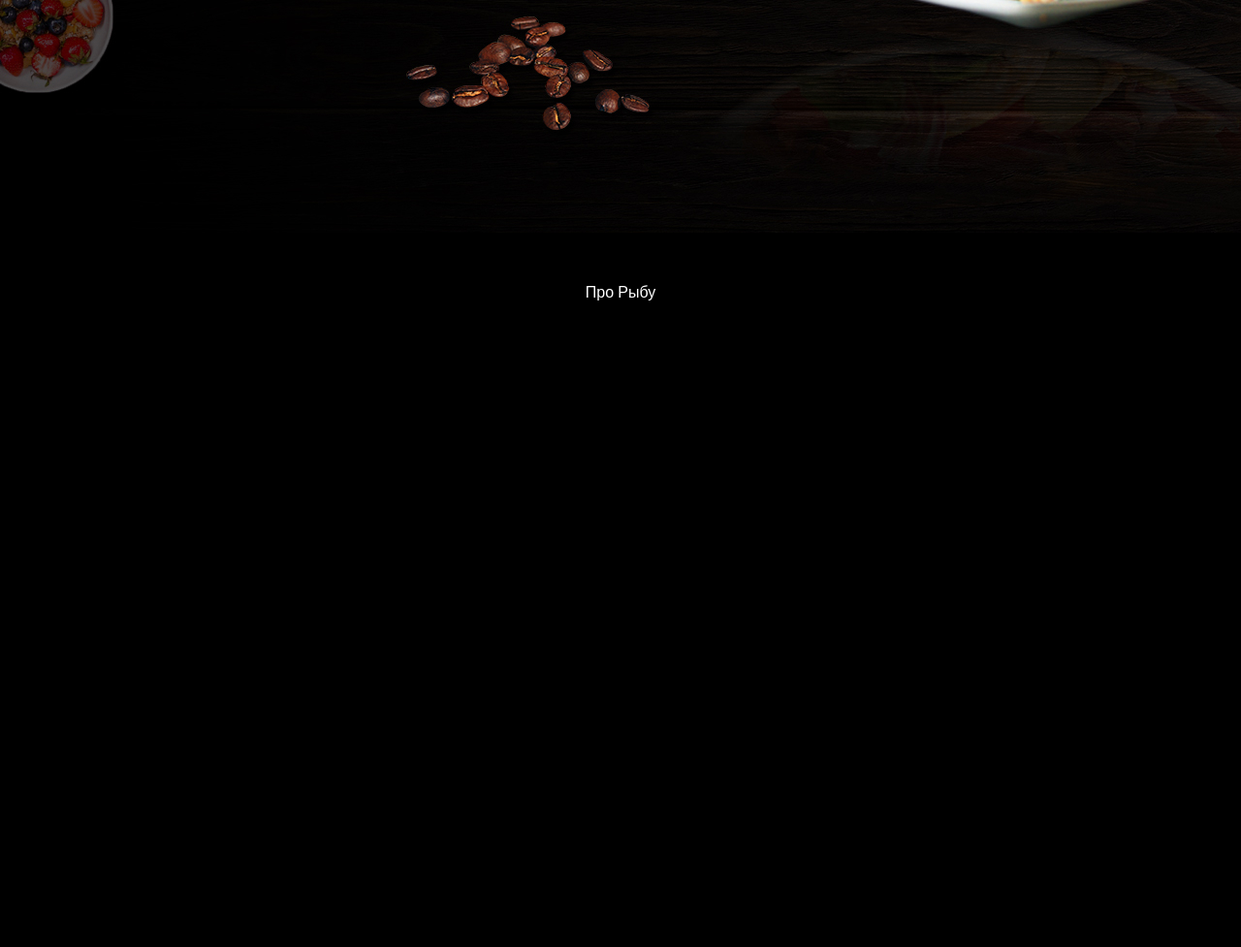
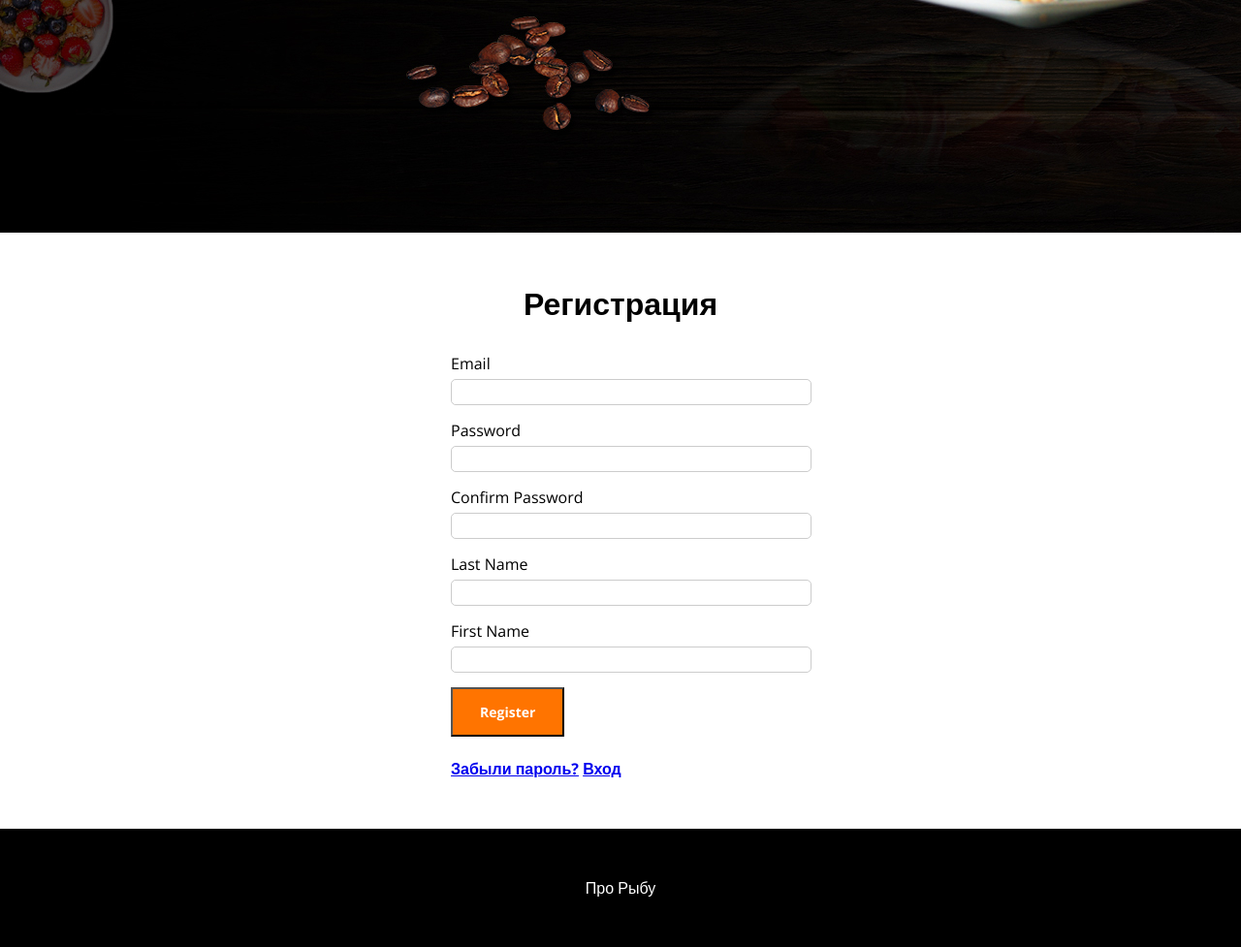
Before and after one commit to Danilalala21/diplomDDD, a Flask app: page /register in a window 1280 px wide. Shown: the part 560-1537 px from the top of the page at 97% size. Before the commit the page ends 870 px from the top, so only its background shows below. Run offline with Flask 2, Linux system fonts and the light colour scheme; some libraries are stand-ins or nearby versions.

Commit message:
login, register, profile

```diff
--- a/app/app.py
+++ b/app/app.py
@@ -193,6 +193,18 @@ def profile():
         raise InternalServerError
 
 
+@app.route('/orders')
+@login_required
+@user_check_password
+def orders():
+    try:
+        return render_template(
+            'orders.html', page='orders')
+    except Exception as ex:
+        logging.error(ex)
+        raise InternalServerError
+
+
 @app.route('/users')
 @admin_required
 @user_check_password
--- a/app/templates/base.html
+++ b/app/templates/base.html
@@ -32,14 +32,18 @@
                         <a class='nav-item' href="/menu">МЕНЮ</a>
                         <a class='nav-item' href="/about">О НАС</a>
                         {% if current_user and current_user.is_authenticated%}
+
+                            <a class='nav-item' href="/profile">КАБИНЕТ</a>
+                            {% if current_user.role =='admin' %}
+                            <a class='nav-item' href="/users">ПОЛЬЗОВАТЕЛИ</a>
+                            {% endif%}
+                            {% if current_user.role =='staff' %}
+                            <a class='nav-item' href="/users">ПОЛЬЗОВАТЕЛИ</a>
+                            {% endif%}
+                            {% if current_user.role in ['admin', 'staff'] %}
+                            <a class='nav-item' href="/orders">ЗАКАЗЫ</a>
+                            {% endif%}
                             <a class='nav-item' href="/logout">ВЫХОД</a>
-                            <a class='nav-item' href="/profile">КАБИНЕТ</a>
-                            {% if current_user.get_role() =='admin' %}
-                            <a class='nav-item' href="/login">ПОЛЬЗОВАТЕЛИ</a>
-                            {% endif%}
-                            {% if current_user.get_role() in ['admin', 'stuff'] %}
-                            <a class='nav-item' href="/login">Заказы</a>
-                            {% endif%}
                         {%else%}
                             <a class='nav-item' href="/login">ВХОД</a>
                             {%endif%}
@@ -80,7 +84,7 @@
                         <div class='header-subtitle'>Про Рыбу</div>
                         <div class='header-suptitle'>ДОМ ЛУЧШЕЙ ЕДЫ</div>
                         <div class='header-bth'>
-                            <a href='#' class='header-button'>VIEW MENU</a>
+                            <a href='/menu' class='header-button'>VIEW MENU</a>
                         </div>
                     </div>
                 </div>
--- a/app/templates/login.html
+++ b/app/templates/login.html
@@ -29,7 +29,8 @@
             <button type="submit" class="header-button">{{ form.submit.label }}</button>
         </form>
         <h4 class="tittle mail">
-            <a href='/change_password'>Forgot password?</a>
+            <a href='/change_password'>Забыли пароль?</a>
+            <a href='/register'>Регистрация</a>
         </h4>
     </div>
 </div>
--- /dev/null
+++ b/app/templates/orders.html
@@ -0,0 +1,6 @@
+{% extends 'base.html' %}
+{% block title %}{% endblock title%}
+
+{% block content %}
+
+{% endblock content%}
--- a/app/templates/register.html
+++ b/app/templates/register.html
@@ -2,5 +2,52 @@
 {% block title %}{% endblock title%}
 
 {% block content %}
-
+<div class="block_center">
+    <div class="login-form">
+        <h1>Регистрация</h1>
+        <form action="{{ url_for('login') }}" method="post">
+            {{ form.hidden_tag() }}
+            <div class="form-group">
+                {{ form.email.label(class_="form-label") }}
+                {{ form.email(class_="form-control") }}
+                {% for error in form.email.errors %}
+                    <span class="error">{{ error }}</span>
+                {% endfor %}
+            </div>
+            <div class="form-group">
+                {{ form.password.label(class_="form-label") }}
+                {{ form.password(class_="form-control") }}
+                {% for error in form.password.errors %}
+                    <span class="error">{{ error }}</span>
+                {% endfor %}
+            </div>
+            <div class="form-group">
+                {{ form.confirm_password.label(class_="form-label") }}
+                {{ form.confirm_password(class_="form-control") }}
+                {% for error in form.confirm_password.errors %}
+                    <span class="error">{{ error }}</span>
+                {% endfor %}
+            </div>
+            <div class="form-group">
+                {{ form.lastname.label(class_="form-label") }}
+                {{ form.lastname(class_="form-control") }}
+                {% for error in form.lastname.errors %}
+                    <span class="error">{{ error }}</span>
+                {% endfor %}
+            </div>
+            <div class="form-group">
+                {{ form.firstname.label(class_="form-label") }}
+                {{ form.firstname(class_="form-control") }}
+                {% for error in form.firstname.errors %}
+                    <span class="error">{{ error }}</span>
+                {% endfor %}
+            </div>
+            <button type="submit" class="header-button">{{ form.submit.label }}</button>
+        </form>
+        <h4 class="tittle mail">
+            <a href='/change_password'>Забыли пароль?</a>
+            <a href='/login'>Вход</a>
+        </h4>
+    </div>
+</div>
 {% endblock content%}
--- a/db/init.sql
+++ b/db/init.sql
@@ -1,9 +1,9 @@
 -- Insert users
 INSERT INTO public.users (email, password, lastname, firstname, password_changed, status, role)
 VALUES
-('admin@example.com', 'pbkdf2:sha256:260000$80VZTW7RYOnHqqW3$09209afff6f694733175063c16c8d865f820c1455fb668d3244838dc192f70ba', 'Admin', 'User', true, true, 1),
-('customer@example.com', 'pbkdf2:sha256:260000$80VZTW7RYOnHqqW3$09209afff6f694733175063c16c8d865f820c1455fb668d3244838dc192f70ba', 'Customer', 'User', true, true, 2),
-('staff@example.com', 'pbkdf2:sha256:260000$80VZTW7RYOnHqqW3$09209afff6f694733175063c16c8d865f820c1455fb668d3244838dc192f70ba', 'Staff', 'User', true, true, 3);
+('admin@example.com', 'pbkdf2:sha256:260000$tv0pQCYL9O6NB2CL$ea965ce8d72b15fe80d7dbcd3f0d8f51143c1f03fef266a7bd930df1b3b887c5', 'Admin', 'User', true, true, 1),
+('customer@example.com', 'pbkdf2:sha256:260000$tv0pQCYL9O6NB2CL$ea965ce8d72b15fe80d7dbcd3f0d8f51143c1f03fef266a7bd930df1b3b887c5', 'Customer', 'User', true, true, 2),
+('staff@example.com', 'pbkdf2:sha256:260000$tv0pQCYL9O6NB2CL$ea965ce8d72b15fe80d7dbcd3f0d8f51143c1f03fef266a7bd930df1b3b887c5', 'Staff', 'User', true, true, 3);
 
 
 -- Insert orders
```
Also changed, not shown: app/templates/profile.html (+42 -1 lines).
